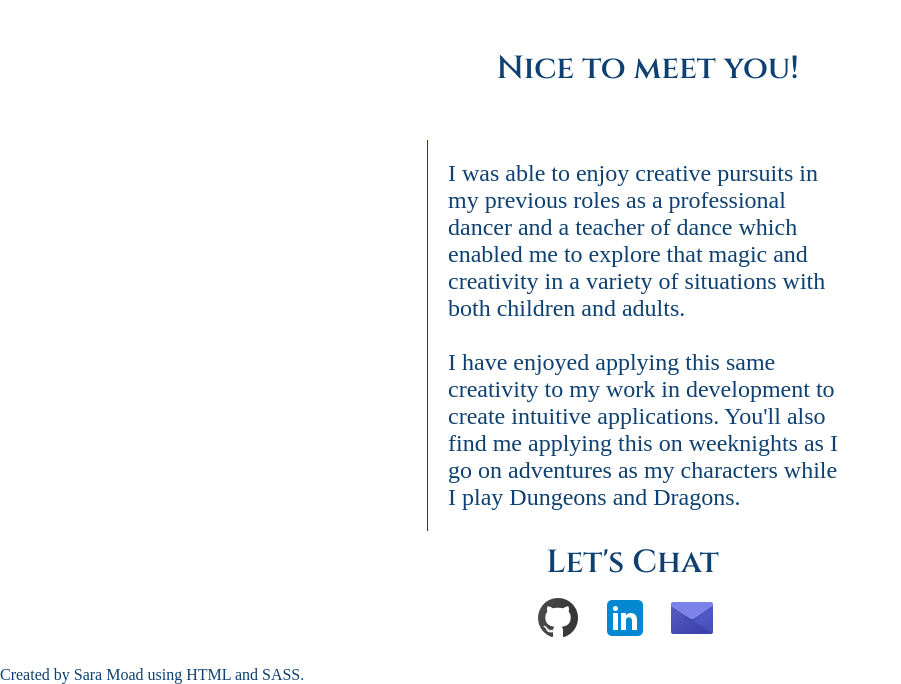
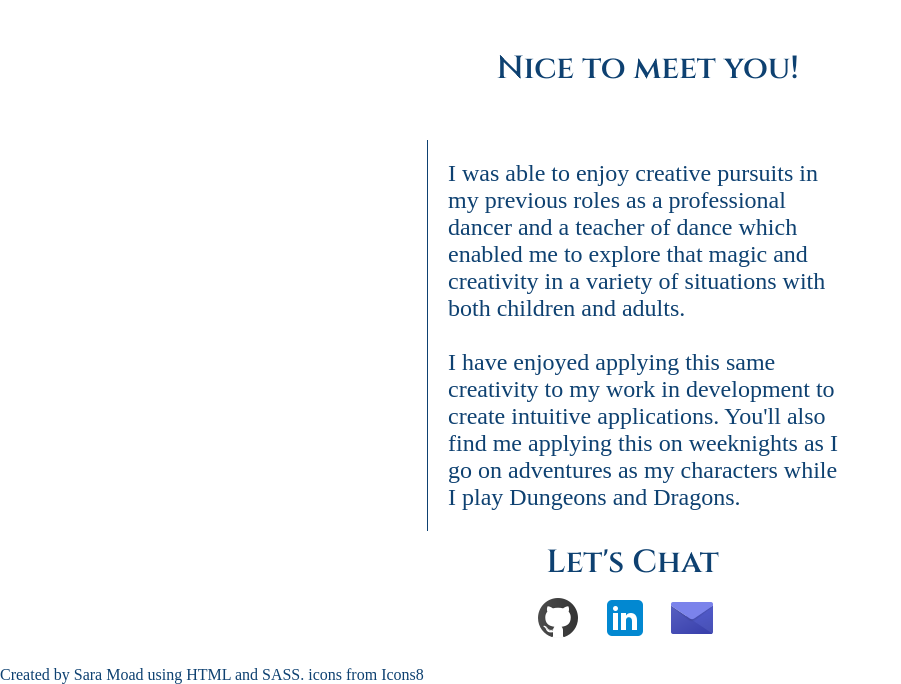
Before and after one commit to SaraMoad/portfolio-saramoad, a plain HTML site: page index.html in a window 1280 px wide. Shown: the part 3063-3747 px from the top of the page, without its empty margins (0-901 px from the left). Drawn offline with Linux system fonts and the light colour scheme.

Commit message:
inclusion of icons8

```diff
--- a/index.html
+++ b/index.html
@@ -222,7 +222,7 @@
         </div>
     </section>
     <footer>
-        <p> Created by Sara Moad using HTML and SASS.</p>
+        <p> Created by Sara Moad using HTML and SASS. icons from Icons8</p>
     </footer>
     </main>
 </body>
```
